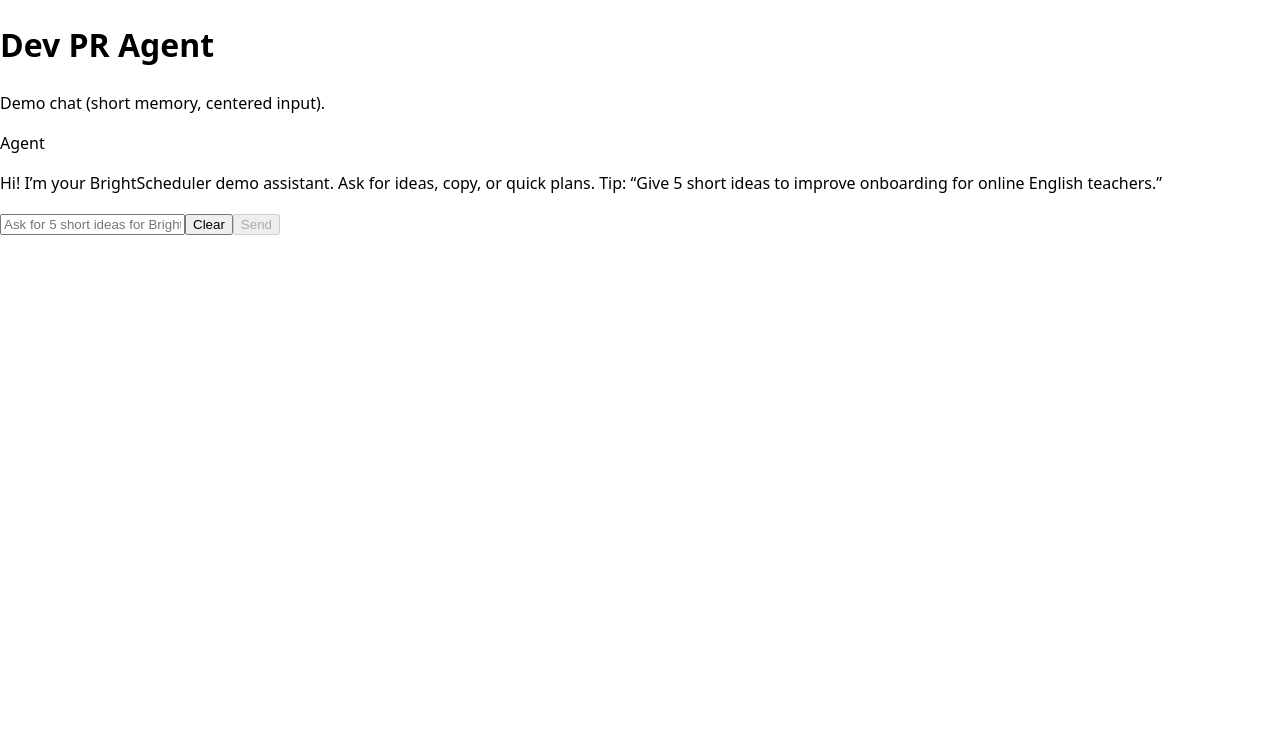
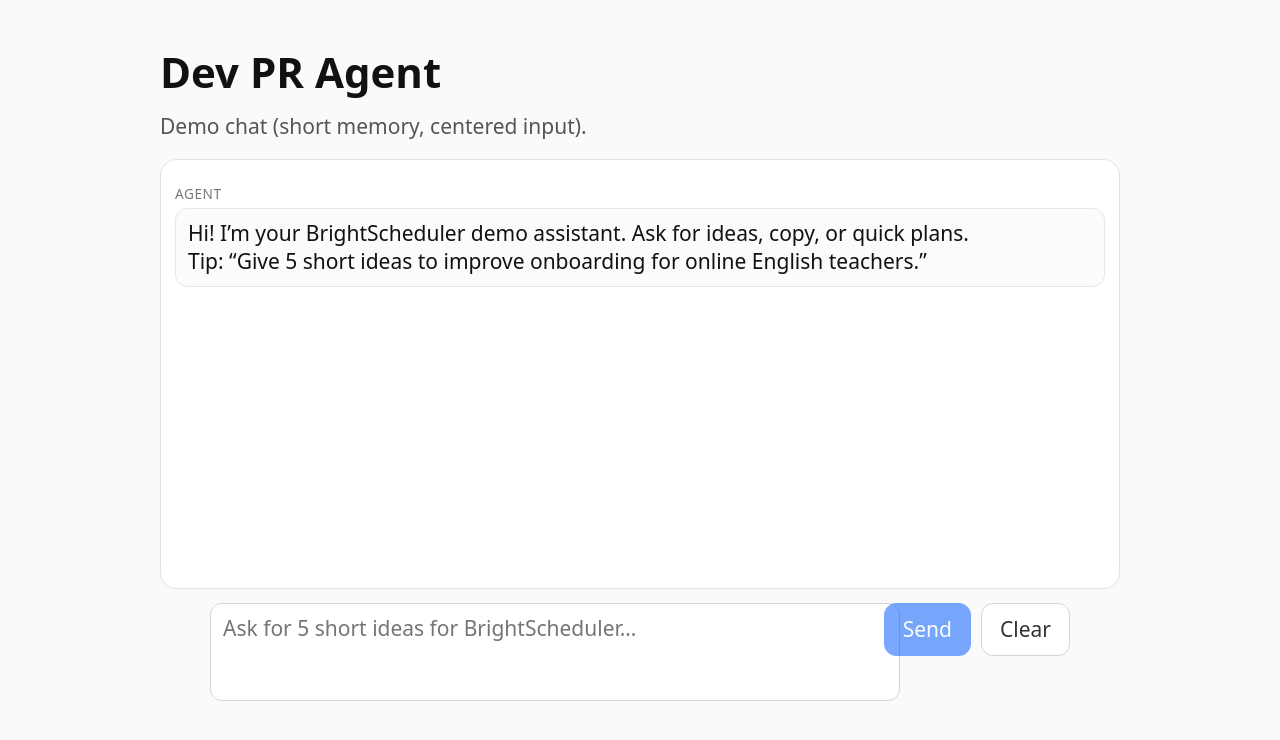
Before and after one commit to Ruskie1407/Dev-PR-Agent, a Next.js app: page / in a window 1280 px wide. Shown: the top 740 px of the page. Built offline with nearby package versions, Linux system fonts and the light colour scheme.

Commit message:
ui: centered dashboard, 16pt, fixed-height scrollable chat, auto-growing input

```diff
--- a/app/page.tsx
+++ b/app/page.tsx
@@ -2,14 +2,9 @@
 
 import * as React from 'react';
 
-type Msg = {
-  id: string;
-  role: 'user' | 'agent';
-  text: string;
-  expanded?: boolean;
-};
+type Msg = { id: string; role: 'user' | 'agent'; text: string };
 
-export default function Chat() {
+export default function Dashboard() {
   const [input, setInput] = React.useState('');
   const [busy, setBusy] = React.useState(false);
   const [messages, setMessages] = React.useState<Msg[]>([
@@ -22,7 +17,7 @@
     }
   ]);
 
-  // --- Short memory: load once ---
+  // ---- short memory (localStorage)
   React.useEffect(() => {
     try {
       const saved = localStorage.getItem('devpr_chat');
@@ -32,25 +27,22 @@
       }
     } catch {}
   }, []);
-
-  // --- Short memory: save on change ---
   React.useEffect(() => {
-    try {
-      localStorage.setItem('devpr_chat', JSON.stringify(messages));
-    } catch {}
+    try { localStorage.setItem('devpr_chat', JSON.stringify(messages)); } catch {}
   }, [messages]);
 
-  const scrollRef = React.useRef<HTMLDivElement>(null);
+  // ---- auto-scroll inside the chat window
+  const boxRef = React.useRef<HTMLDivElement>(null);
   React.useEffect(() => {
-    const el = scrollRef.current;
-    if (el) el.scrollTo({ top: el.scrollHeight, behavior: 'smooth' });
+    const el = boxRef.current;
+    if (el) el.scrollTo({ top: el.scrollHeight });
   }, [messages]);
 
   async function send(text: string) {
     if (!text.trim() || busy) return;
     setBusy(true);
 
-    const id = (globalThis.crypto?.randomUUID?.() ?? String(Date.now()));
+    const id = crypto.randomUUID?.() ?? String(Date.now());
     setMessages(m => [...m, { id, role: 'user', text }]);
 
     try {
@@ -60,83 +52,165 @@
         body: JSON.stringify({ input: text })
       });
 
-      let data: any = null;
-      try { data = await res.json(); } catch {}
-      let reply =
-        (data && (data.reply || data.output || data.text)) ||
-        (await res.text()).trim() ||
-        'Sorry, no reply.';
+      // try JSON first, fall back to text
+      let reply = '';
+      try {
+        const j = await res.json();
+        reply = (j.reply || j.output || j.text || '') as string;
+      } catch {
+        reply = await res.text();
+      }
+      if (!reply) reply = 'OK';
 
-      if (typeof reply !== 'string') reply = JSON.stringify(reply);
-
-      setMessages(m => [...m, { id: (globalThis.crypto?.randomUUID?.() ?? String(Date.now()+1)), role: 'agent', text: reply }]);
+      setMessages(m => [...m, { id: (crypto.randomUUID?.() ?? String(Date.now()+1)), role: 'agent', text: reply }]);
     } catch (e: any) {
-      setMessages(m => [...m, { id: (globalThis.crypto?.randomUUID?.() ?? String(Date.now()+2)), role: 'agent', text: `Error: ${e?.message || e}` }]);
+      setMessages(m => [...m, { id: (crypto.randomUUID?.() ?? String(Date.now()+2)), role: 'agent', text: `Error: ${e?.message || e}` }]);
     } finally {
       setBusy(false);
     }
   }
 
+  // textarea auto-grow (up to ~6 lines)
+  const taRef = React.useRef<HTMLTextAreaElement>(null);
+  function autoGrow() {
+    const ta = taRef.current;
+    if (!ta) return;
+    ta.style.height = 'auto';
+    const max = 6 * 28; // 6 lines * line-height
+    ta.style.height = Math.min(ta.scrollHeight, max) + 'px';
+  }
+  React.useEffect(() => { autoGrow(); }, []);
+
   function onSubmit(e: React.FormEvent) {
     e.preventDefault();
     const t = input;
     setInput('');
+    autoGrow();
     send(t);
   }
 
   return (
-    <main className="min-h-[100svh] flex flex-col items-center p-4 md:p-6 font-[system-ui] bg-gray-50">
-      <div className="w-full max-w-4xl">
-        <header className="mb-3">
-          <h1 className="text-2xl font-semibold">Dev PR Agent</h1>
-          <p className="text-sm text-gray-600">Demo chat (short memory, centered input).</p>
-        </header>
+    <div className="wrap">
+      <h1>Dev PR Agent</h1>
+      <p className="subtitle">Demo chat (short memory, centered input).</p>
 
-        <div
-          ref={scrollRef}
-          className="rounded-2xl border bg-white p-4 space-y-4 overflow-y-auto"
-          style={{ maxHeight: 'calc(100svh - 220px)' }}
-          aria-label="Chat history"
-        >
+      {/* Chat window (about half the viewport, scrollable) */}
+      <div ref={boxRef} className="chatbox" aria-label="Chat history">
         {messages.map(m => (
-            <div
-              key={m.id}
-              className={`rounded-xl px-3 py-2 ${m.role === 'user' ? 'bg-blue-50 border border-blue-100' : 'bg-gray-50 border'}`}
-            >
-              <div className="text-xs uppercase tracking-wide text-gray-500 mb-1">
-                {m.role === 'user' ? 'You' : 'Agent'}
-              </div>
-              <p className="whitespace-pre-wrap">{m.text}</p>
+          <div key={m.id} className={`msg ${m.role}`}>
+            <div className="who">{m.role === 'user' ? 'You' : 'Agent'}</div>
+            <div className="bubble">{m.text}</div>
           </div>
         ))}
       </div>
 
-        <form onSubmit={onSubmit} className="mt-5 flex items-center justify-center gap-2">
-          <input
+      {/* Input row (kept relatively high on page by putting chat in fixed height) */}
+      <form onSubmit={onSubmit} className="inputrow" aria-label="Chat input">
+        <textarea
+          ref={taRef}
           value={input}
-            onChange={e => setInput(e.target.value)}
+          onChange={e => { setInput(e.target.value); autoGrow(); }}
           placeholder="Ask for 5 short ideas for BrightScheduler…"
-            className="w-full max-w-2xl rounded-xl border px-4 py-3 text-base outline-none focus:ring-2 focus:ring-blue-400 bg-white"
-            aria-label="Message input"
+          rows={2}
         />
+        <button
+          type="submit"
+          disabled={busy || !input.trim()}
+          aria-label="Send"
+        >
+          {busy ? 'Sending…' : 'Send'}
+        </button>
         <button
           type="button"
           onClick={() => { try { localStorage.removeItem('devpr_chat'); } catch {}; setMessages(ms => ms.slice(0, 1)); }}
-            className="rounded-xl px-4 py-3 border bg-white"
+          aria-label="Clear chat"
+          className="secondary"
           disabled={busy}
-            aria-label="Clear chat history"
         >
           Clear
         </button>
-          <button
-            type="submit"
-            disabled={busy || !input.trim()}
-            className="rounded-xl px-5 py-3 bg-blue-600 text-white disabled:opacity-50"
-          >
-            {busy ? 'Sending…' : 'Send'}
-          </button>
       </form>
+
+      <style jsx global>{`
+        /* ~16pt => ~21px base across the page */
+        html, body { font-size: 21px; }
+        body { margin: 0; background: #fafafa; color: #111; }
+      `}</style>
+      <style jsx>{`
+        .wrap {
+          max-width: 960px;
+          margin: 40px auto;
+          padding: 0 16px;
+        }
+        h1 { margin: 0 0 8px; font-weight: 700; }
+        .subtitle { margin: 0 0 16px; color: #555; }
+
+        .chatbox {
+          border: 1px solid #e3e3e3;
+          background: #fff;
+          border-radius: 16px;
+          padding: 14px;
+          overflow-y: auto;
+          /* Half-page height; won’t grow past this */
+          height: min(50vh, 520px);
+        }
+
+        .msg { margin: 10px 0; }
+        .who {
+          font-size: 0.65em;
+          text-transform: uppercase;
+          letter-spacing: .04em;
+          color: #777;
+          margin-bottom: 4px;
+        }
+        .bubble {
+          white-space: pre-wrap;
+          line-height: 1.35;
+          padding: 10px 12px;
+          border-radius: 12px;
+          border: 1px solid #e6e6e6;
+          background: #fbfbfb;
+        }
+        .msg.user .bubble { background: #eef5ff; border-color: #d7e7ff; }
+
+        .inputrow {
+          /* Keeps the input visually “higher” by not pushing it to page bottom */
+          margin: 14px auto 0;
+          display: grid;
+          grid-template-columns: 1fr auto auto;
+          gap: 10px;
+          align-items: start;
+          max-width: 860px;
+        }
+        textarea {
+          width: 100%;
+          font: inherit;
+          line-height: 28px;
+          padding: 10px 12px;
+          border-radius: 12px;
+          border: 1px solid #cfd4dc;
+          resize: none;            /* we auto-grow instead */
+          background: #fff;
+          outline: none;
+        }
+        textarea:focus { border-color: #7fb3ff; box-shadow: 0 0 0 3px rgba(127,179,255,.2); }
+
+        button {
+          font: inherit;
+          padding: 10px 18px;
+          border-radius: 12px;
+          border: 1px solid #0b63ff;
+          background: #0b63ff;
+          color: #fff;
+          cursor: pointer;
+        }
+        button[disabled] { opacity: .55; cursor: default; }
+        .secondary {
+          background: #fff;
+          color: #333;
+          border-color: #cfd4dc;
+        }
+      `}</style>
     </div>
-    </main>
   );
 }
```
Lines whose indentation alone changed are shown as unchanged.
